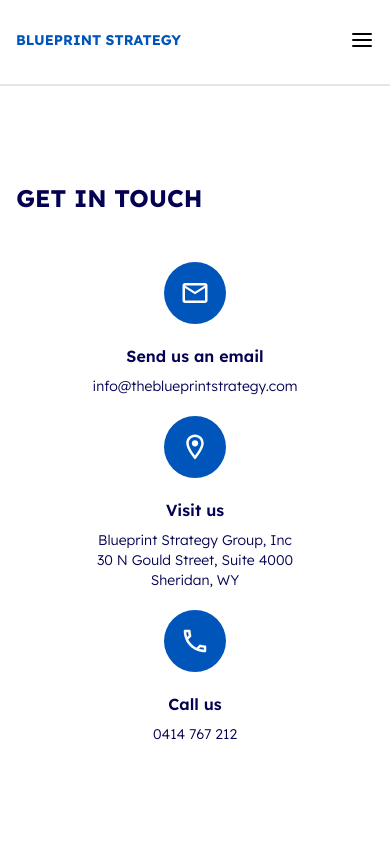
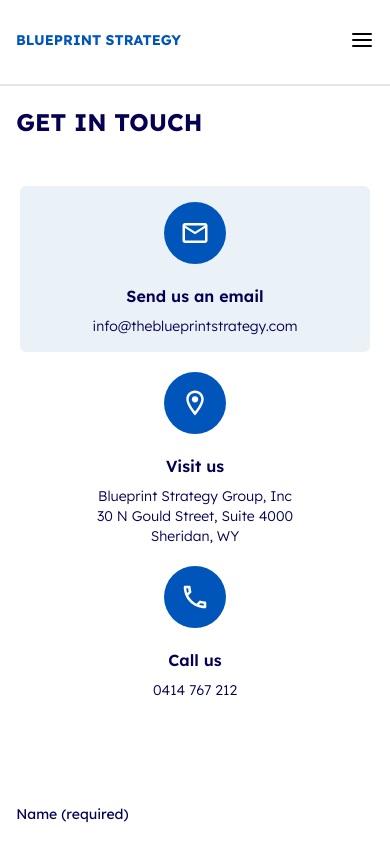
Before and after one commit to EdgarAmpiire/blueprints-web, a React (Create React App) app: page /contact-us in a window 390 px wide. Shown: the top 842 px of the page. Built offline with nearby package versions, Linux system fonts and the light colour scheme; what tw-elements would draw is missing.

Commit message:
responsiveness

```diff
--- a/src/features/contactUs/components/Form.jsx
+++ b/src/features/contactUs/components/Form.jsx
@@ -9,7 +9,7 @@ export const Form = () => {
   return (
     <div className="">
       <div className="flex items-center justify-center">
-        <div className="mt-24 lg:w-7/12 w-11/12 flex flex-col ">
+        <div className="lg:mt-24 md:mt-24 mt-5 lg:w-7/12 w-11/12 flex flex-col ">
           <div>
             <h1 className="text-[#040052] uppercase font-bold text-2xl">
               Get in touch
@@ -23,7 +23,7 @@ export const Form = () => {
                   <div className="lg:w-5/12 ">
                     <div className="px-1 py-2 gap-5 flex lg:flex-col lg:items-start md:flex-row flex-col items-center ">
                       {/* Item One  */}
-                      <div className="md:w-4/12 lg:w-full w-full">
+                      <div className="md:w-4/12 lg:w-full w-full lg:bg-white md:bg-white bg-[#BAD0E44D] rounded-md py-4">
                         <div className="flex flex-col lg:flex-row lg:gap-2 gap-5 w-full justify-center items-center lg:justify-start lg:items-start">
                           <div className="lg:w-1.5/12">
                             <div className="flex py-4 px-4 lg:p-3 bg-[#0055BA] rounded-full w-fit">
```
